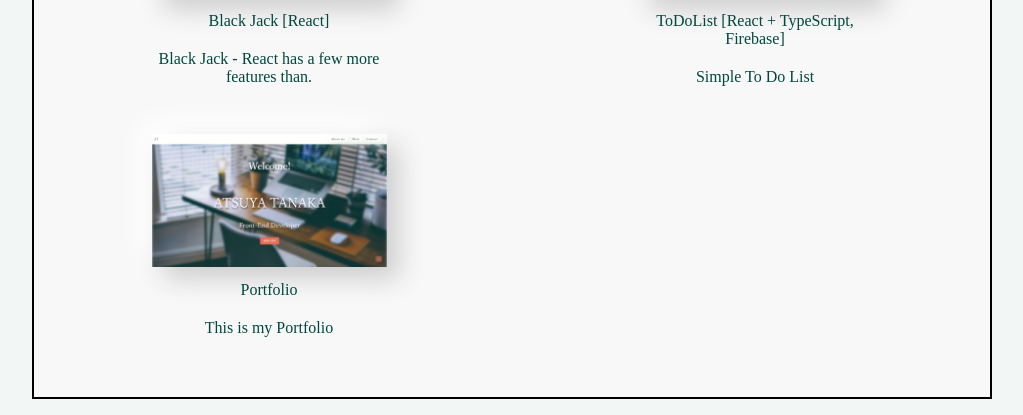
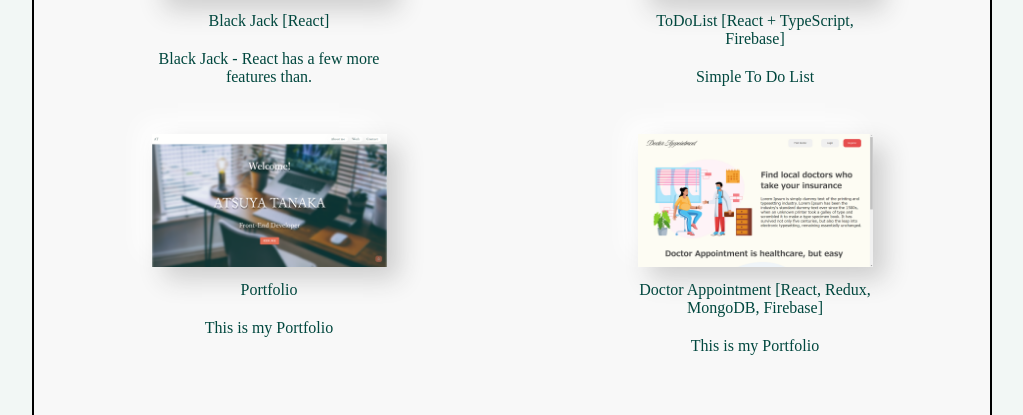
Before and after one commit to tenmusu007/portfolio-ver2, a React (Create React App) app: page / in a window 1280 px wide. Shown: the part 1509-1924 px from the top of the page, without its empty margins (128-1151 px from the left). Built offline with nearby package versions, Linux system fonts and the light colour scheme.

Commit message:
add doctor

```diff
--- a/src/workData/data.js
+++ b/src/workData/data.js
@@ -66,5 +66,18 @@ const data = [
 		desc2:
 			"I'm not good at designing things. I like thinking about creating things, though. This time, I spent time on design than coding. I hope you like it.",
 	},
+	{
+		title: "Doctor Appointment [React, Redux, MongoDB, Firebase]",
+		to: "Doctor Appointment",
+		pic: [
+			`${process.env.PUBLIC_URL}/img/doctor.png`,
+			`${process.env.PUBLIC_URL}/img/doctor2.png`,
+		],
+		work: "https://doctor-appointment-dusky.vercel.app/home",
+		repoUrl: "http//url",
+		desc: "This is my Portfolio",
+		desc2:
+			"This is full stack web application. The porous of this application is that connecting doctor and patient. Four teammates, including me, created this project. I worked on some components and pages as a front-end engineer.",
+	},
 ];
 export default data
```
Also changed, not shown: public/img/doctor.png (added), public/img/doctor2.png (added).
